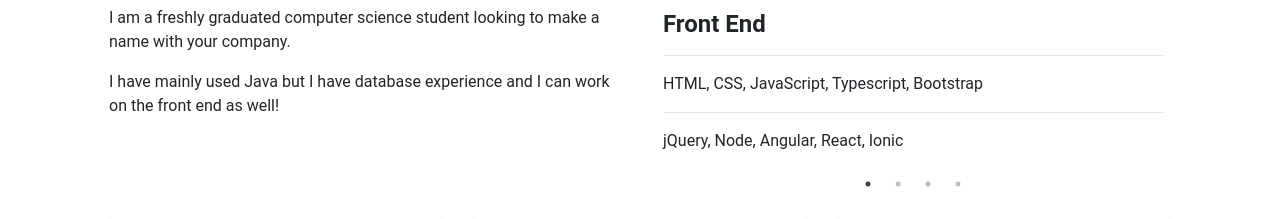
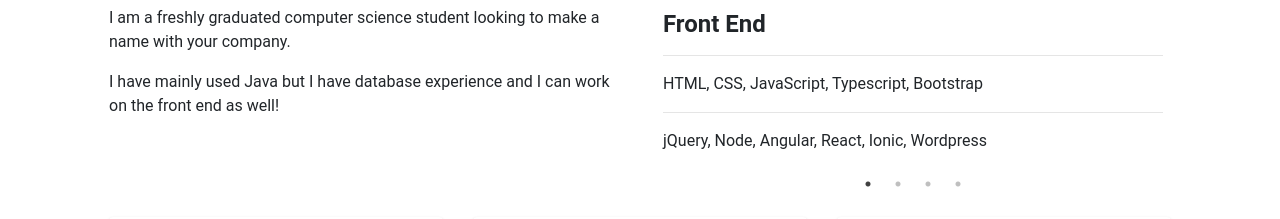
Before and after one commit to PhillipPeterson/phillpeterson.com, a React (Create React App) app: page / in a window 1280 px wide. Shown: the part 940-1159 px from the top of the page. Built offline with nearby package versions, Linux system fonts and the light colour scheme.

Commit message:
added word press to skills

```diff
--- a/src/components/SkillSlider.js
+++ b/src/components/SkillSlider.js
@@ -19,7 +19,7 @@ class SkillSlider extends React.Component {
 				<div className="mt-1 pl-2 pr-2">
 					<h4 className="font-weight-bold" >Front End</h4><hr />
                     <p>HTML, CSS, JavaScript, Typescript, Bootstrap</p><hr />
-                    <p>jQuery, Node, Angular, React, Ionic</p>
+                    <p>jQuery, Node, Angular, React, Ionic, Wordpress</p>
 				</div>
 
 				<div className="mt-1 pl-2 pr-2">
```
